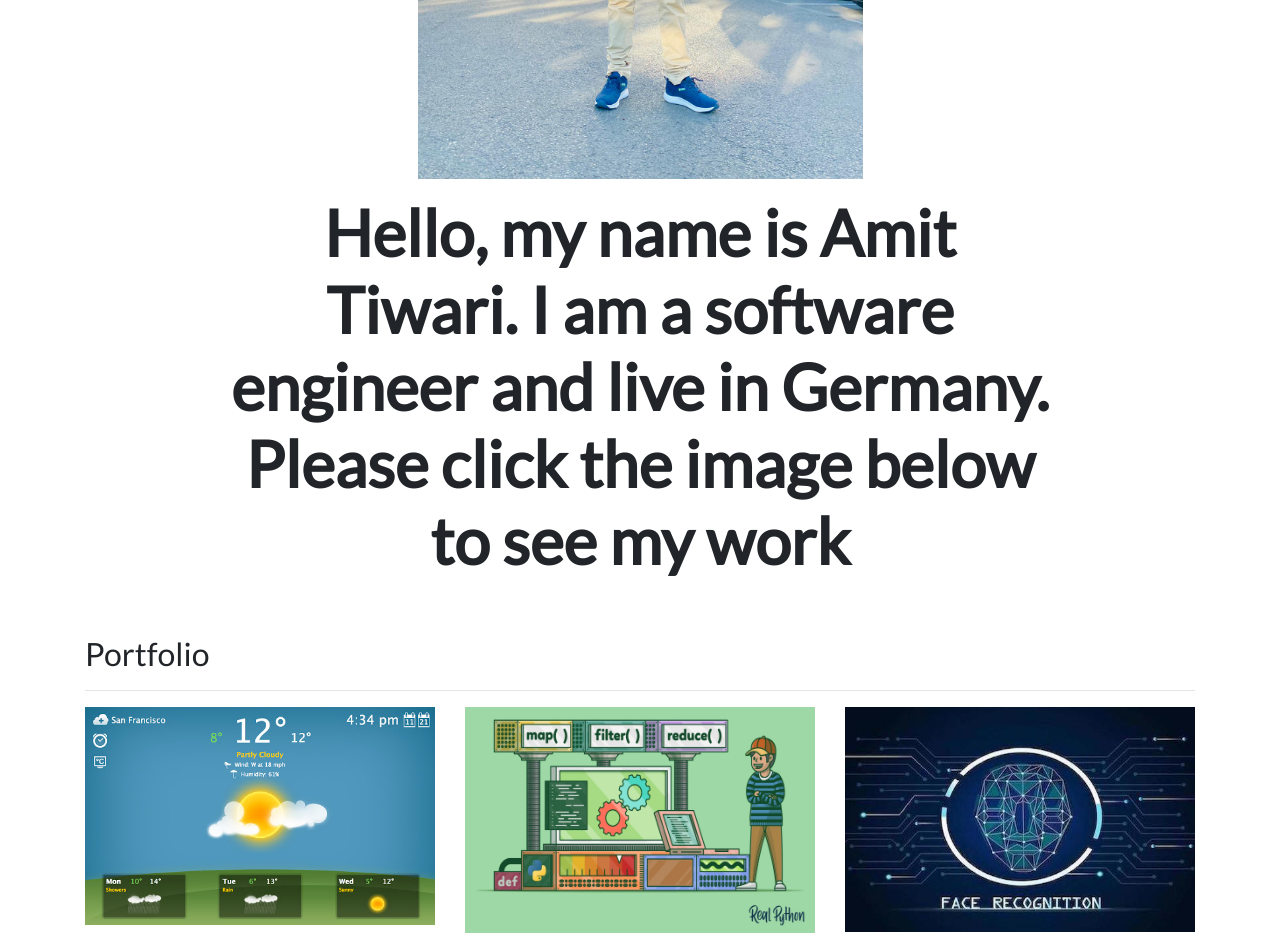
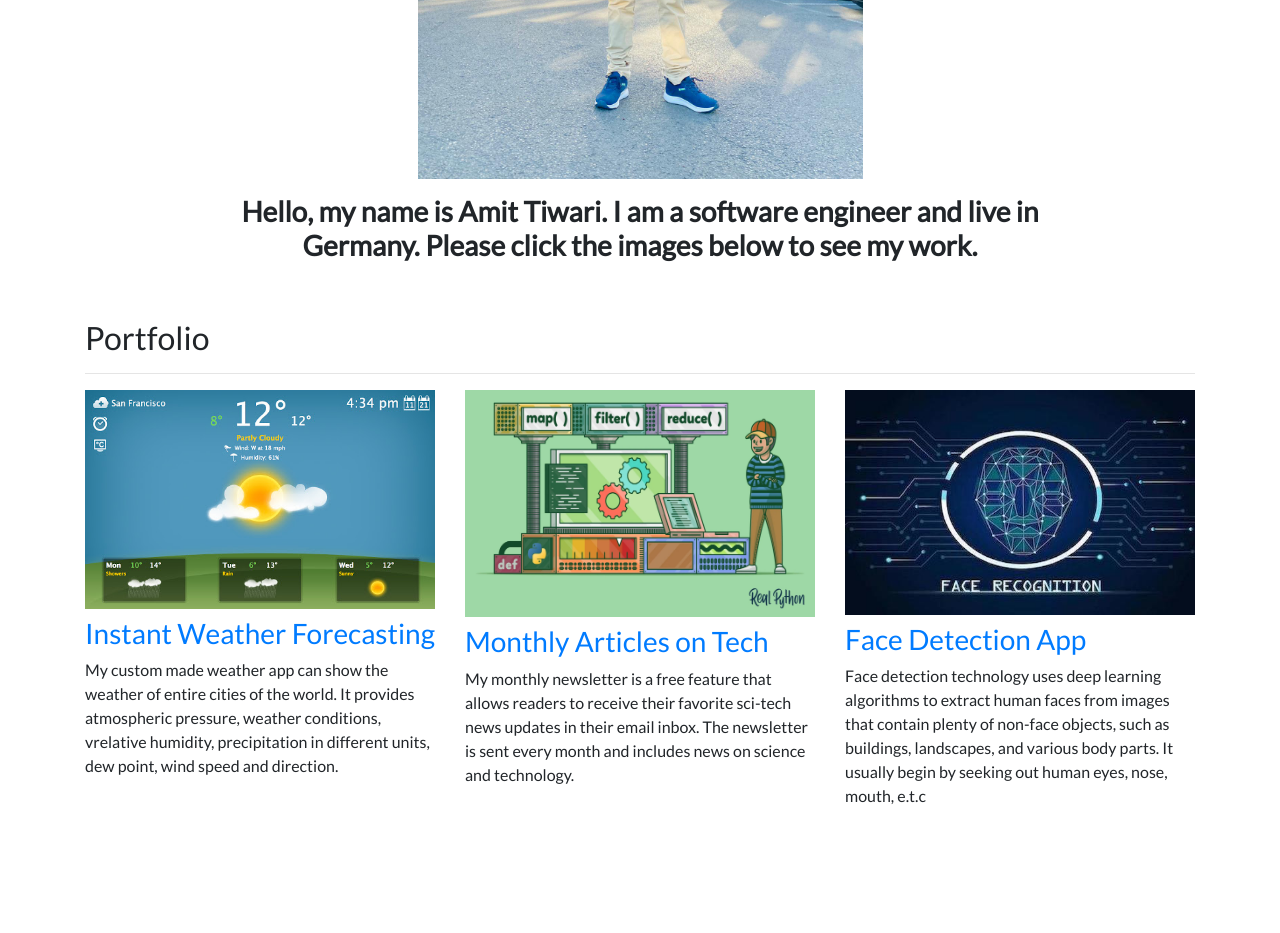
Before and after one commit to smilyamit/django3-portfolio, a Django app: page / in a window 1280 px wide. Shown: the part 486-1419 px from the top of the page. After the commit the page ends 1290 px from the top, so only its background shows below. Run offline with Django 3.2, Linux system fonts and the light colour scheme; data comes from the database, SQL or seed files in the repository; some libraries are stand-ins or nearby versions.

Commit message:
css and home.html

```diff
--- a/portfolio/static/portfolio/custom.css
+++ b/portfolio/static/portfolio/custom.css
@@ -19,6 +19,6 @@ body {
         font-size: 4rem;
     }
     #blogdetailtitle {
-        font-size: 5rem;
+        font-size: 4rem;
     }
 }
--- a/portfolio/templates/portfolio/home.html
+++ b/portfolio/templates/portfolio/home.html
@@ -12,10 +12,11 @@
 
 <div class="row justify-content-center mb-3">
   <div class="col-md-9 text-center">
-    <h2 id="hometext" class="font-weight-bold">Hello, my name is Amit Tiwari.
-      I am a software engineer and live in Germany. Please click the image
-       below to see my work</h2>
+    <h3 class="font-weight-bold">Hello, my name is Amit Tiwari.
+      I am a software engineer and live in Germany. Please click the images
+       below to see my work.</h3>
   </div>
+  <!-- id="hometext"  -->
 </div>
 
 <h2 class="mt-5">Portfolio</h2>
@@ -32,7 +33,7 @@
 
     <img src="{{ project.image.url }}" class="img-fluid mb-2">
     {% endif %}
-    <h3>{{ project.title }}</h3>
+    <a href="{{project.url}}" >  <h3>{{ project.title }}</h3></a>
     <p>{{ project.description }}</p>
 
   </div>
```
Also changed, not shown: 1 other file.
